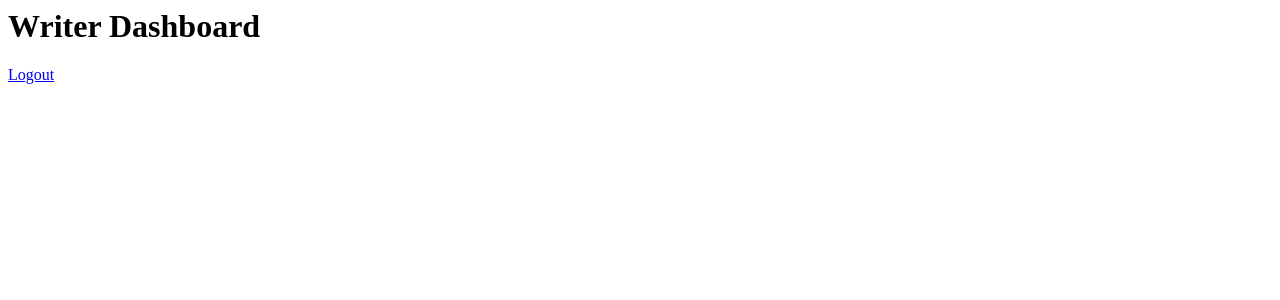
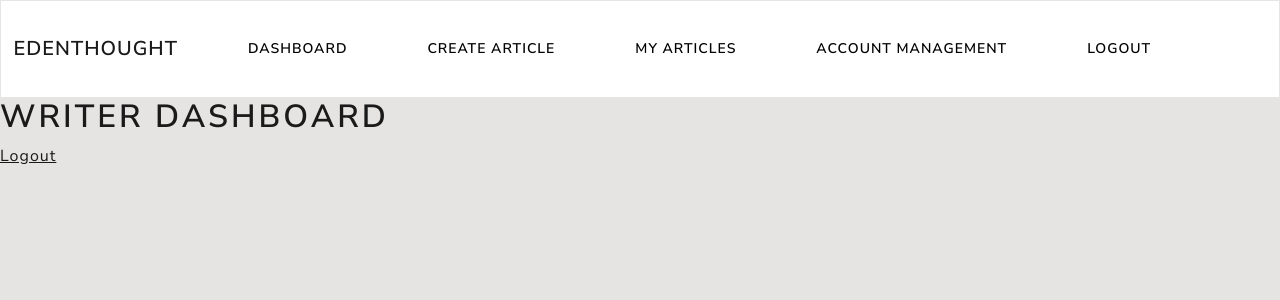
Before and after one commit to eccololo/djsubscription, a Django app: template subplatform/writer/templates/writer/writer-dashboard.html in a window 1280 px wide. Shown: the top 300 px of the page. Run offline with Django 3.2, Linux system fonts and the light colour scheme; the template is opened without the code that fills it, so the values that code supplies are empty.

Commit message:
Add base template to writer app.

```diff
--- /dev/null
+++ b/subplatform/writer/templates/writer/navbar.html
@@ -0,0 +1,97 @@
+{% load static %}
+<html>
+
+<head>
+
+          <title> Edenthought | Writer </title>
+
+
+          <meta charset="utf-8" />
+
+          <meta name="viewport" content="width-device-width, initial-scale=1, maximum-scale=1"/>
+
+
+          <link rel="stylesheet" type="text/css" href="https://bootswatch.com/5/lux/bootstrap.min.css">
+
+
+          <link rel="stylesheet" type="text/css" href="{% static 'css/styles.css' %}">
+
+</head>
+
+<nav class="navbar navbar-expand-lg navbar-light bg-light justify-content-center">
+
+            <a class="navbar-brand main-heading">
+
+              &nbsp; Edenthought
+
+            </a>
+
+
+            <button
+              class="navbar-toggler"
+              type="button"
+              data-toggle="collapse"
+              data-target="#navbarNavDropdown"
+              aria-controls="navbarNavDropdown"
+              aria-expanded="false"
+              aria-label="Toggle navigation"
+            >
+              <span class="navbar-toggler-icon"></span>
+
+            </button>
+
+
+              <div class="collapse navbar-collapse text-center" id="navbarNavDropdown">
+
+
+                <ul class="navbar-nav ml-auto">
+
+
+                  &nbsp;     &nbsp;
+
+
+                  <li class="nav-item">
+
+                    <a class="btn btn-secondary navbar-btn" type="button"  href="{% url 'writer-dashboard' %}">Dashboard</a>
+
+                  </li>
+
+                  <li class="nav-item">
+
+                    <a class="btn btn-secondary navbar-btn" type="button"  href="{% url '' %}">Create article</a>
+
+                  </li>
+
+                  <li class="nav-item">
+
+                    <a class="btn btn-secondary navbar-btn" type="button"  href="{% url '' %}">My articles</a>
+
+                  </li>
+
+                  <li class="nav-item">
+
+                    <a class="btn btn-secondary navbar-btn" type="button"  href="{% url '' %}">Account management</a>
+
+                  </li>
+
+                  <li class="nav-item">
+
+                    <a class="btn btn-secondary navbar-btn" type="button"  href="{% url 'user-logout' %}">Logout</a>
+
+                  </li>
+
+
+
+                </ul>
+
+
+              </div>
+
+
+</nav>
+
+{% block content %}
+
+{% endblock %}
+
+</html>
--- a/subplatform/writer/templates/writer/writer-dashboard.html
+++ b/subplatform/writer/templates/writer/writer-dashboard.html
@@ -1,2 +1,6 @@
-<h1>Writer Dashboard</h1>
-<a href="{% url 'user-logout' %}">Logout</a>
+{% extends 'writer/navbar.html' %}
+
+{% block content %}
+    <h1>Writer Dashboard</h1>
+    <a href="{% url 'user-logout' %}">Logout</a>
+{% endblock %}
```
